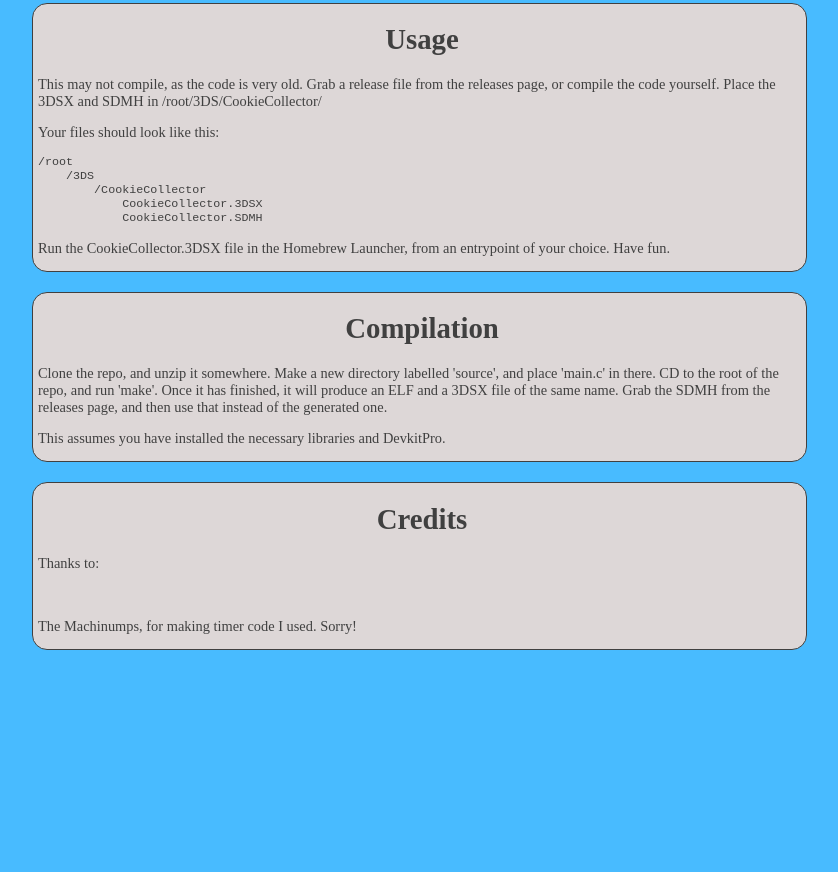
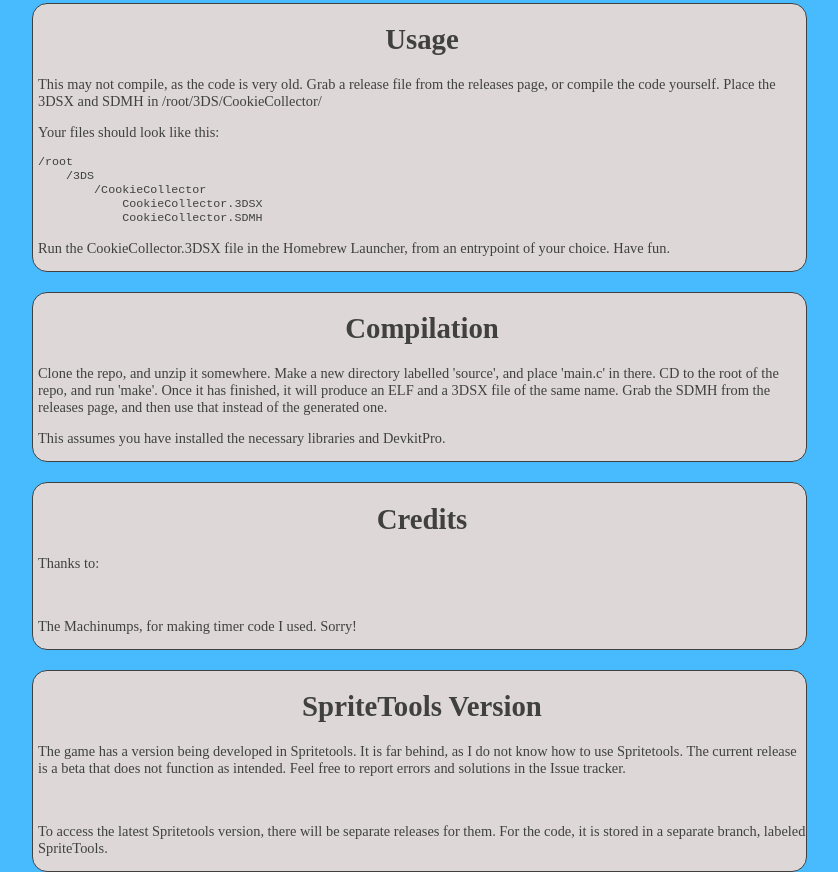
Before and after one commit to GabrielRRussell/CookieCollector-3DS-, a plain HTML site: page index.html in a window 1280 px wide. Shown: the part 380-1252 px from the top of the page, without its empty margins (224-1062 px from the left). Before the commit the page ends 1030 px from the top, so only its background shows below. Drawn offline with Linux system fonts and the light colour scheme.

Commit message:
Add info for spritetools version

```diff
--- a/index.html
+++ b/index.html
@@ -85,6 +85,12 @@
 				<p>The Machinumps, for making timer code I used. Sorry!</p>
 			</main>
 
+			<main>
+				<h1 class = "title">SpriteTools Version</h1>
+				<p>The game has a version being developed in Spritetools. It is far behind, as I do not know how to use Spritetools. The current release is a beta that does not function as intended. Feel free to report errors and solutions in the Issue tracker.</p>
+				<br>
+				<p>To access the latest Spritetools version, there will be separate releases for them. For the code, it is stored in a separate branch, labeled SpriteTools.</p>
+			</main>
 	</body>
 
 </html>
```
